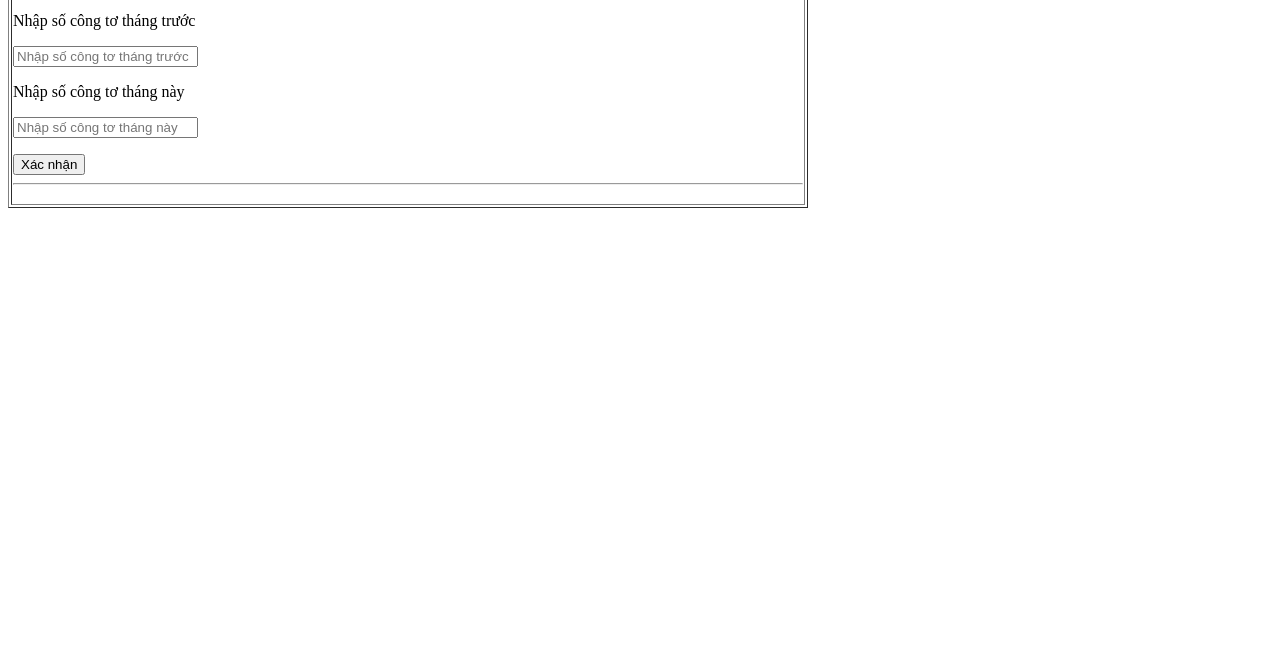
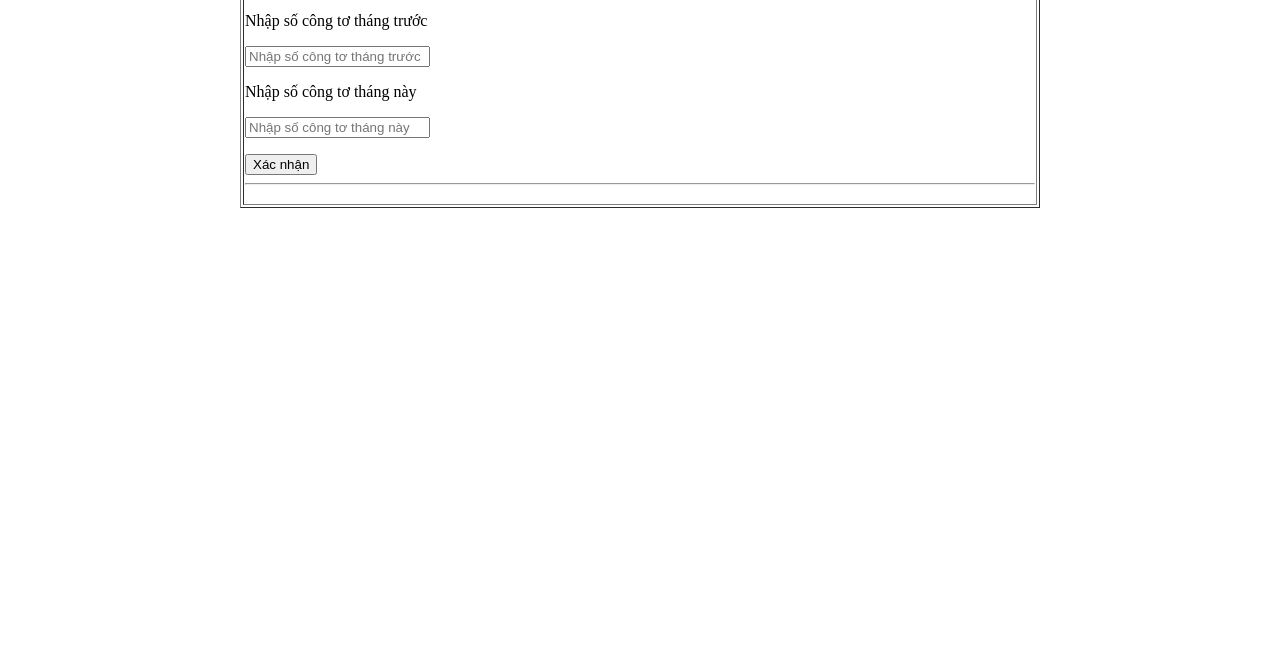
Before and after one commit to hientrinh286/tinh_tien_dien, a plain HTML site: page index.html in a window 1280 px wide. Shown: the part 144-800 px from the top of the page. Drawn offline with Linux system fonts and the light colour scheme.

Commit message:
update bang tinh tien dien

```diff
--- a/index.html
+++ b/index.html
@@ -7,7 +7,8 @@
     <title>Tính tiền điện</title>
 </head>
 <body>
-    <table border='1' width='800px'>
+    <center>
+    <table border='1' width='800px' padding='0'>
         <tr>
             <td>
             <table>
@@ -37,5 +38,6 @@
             </td>
         </tr>
     </table>
+    </center>
 </body>
 </html>
```
